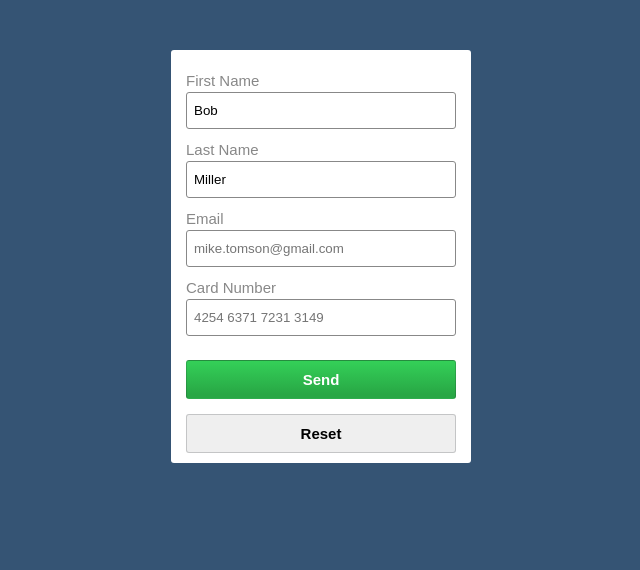
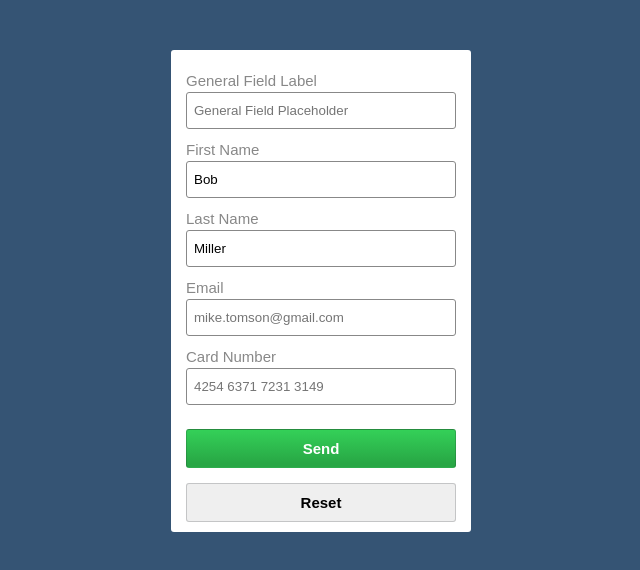
Before and after one commit to mrOrlando/redux-form-sample, a React (Create React App) app: page / in a window 1280 px wide. Shown: the top 570 px of the page, without its empty margins (319-959 px from the left). Built offline with nearby package versions, Linux system fonts and the light colour scheme.

Commit message:
Add synchronous validation.

```diff
--- a/src/ContactForm.js
+++ b/src/ContactForm.js
@@ -1,8 +1,6 @@
 import React from 'react';
 import { Field, reduxForm } from 'redux-form';
 
-const ContactForm = props => {
-  const { handleSubmit, reset } = props; // handleSubmit and reset - methods from redux-form
 const formatСardNumber = (value, name) => {
   if (value === undefined) {
     return '';
@@ -11,6 +9,7 @@ const ContactForm = props => {
   console.log('display', value); // del
   return value;
 };
+
 const normalizeСardNumber = (
   value,
   previousValue,
@@ -21,47 +20,105 @@ const ContactForm = props => {
   console.log('save in store', value); // del
   return value;
 };
+
+const validate = values => {
+  const errors = {};
+
+  if (!values.generalField) {
+    errors.generalField = 'Required';
+  }
+
+  if (!values.firstName) {
+    errors.firstName = 'Required';
+  }
+
+  if (!values.lastName) {
+    errors.lastName = 'Required';
+  }
+
+  if (!values.email) {
+    errors.email = 'Required';
+  } else if (!/^[A-Z0-9._%+-]+@[A-Z0-9.-]+\.[A-Z]{2,4}$/i.test(values.email)) {
+    errors.email = 'Invalid email address';
+  }
+
+  if (!values.cardNumber) {
+    errors.cardNumber = 'Required';
+  }
+
+  return errors;
+};
+
+const warn = values => {
+  const warnings = {};
+
+  if (values.cardNumber && values.cardNumber.length !== 16) {
+    warnings.cardNumber = 'Count numbers must have 16';
+  }
+
+  return warnings;
+};
+
+const renderField = ({
+  id,
+  input,
+  label,
+  placeholder,
+  meta: { touched, error, warning },
+}) => {
+  return (
+    <div>
+      <label htmlFor={id}>{label}</label>
+      <input id={id} {...input} placeholder={placeholder} />
+      {touched &&
+        ((error && <span className="error">{error}</span>) ||
+          (warning && <span className="warning">{warning}</span>))}
+    </div>
+  );
+};
+
+const ContactForm = props => {
+  // handleSubmit and reset - methods from redux-form
+  const { handleSubmit, reset } = props;
   return (
     <form onSubmit={handleSubmit} className="contact-form">
-      <div>
-        <label htmlFor="firstName">First Name</label>
+      <Field
+        id="generalField"
+        name="generalField"
+        component={renderField}
+        label="General Field Label"
+        placeholder="General Field Placeholder"
+      />
       <Field
         id="firstName"
         name="firstName"
-          component="input"
+        component={renderField}
+        label="First Name"
         placeholder="Mike"
       />
-      </div>
-      <div>
-        <label htmlFor="lastName">Last Name</label>
       <Field
         id="lastName"
         name="lastName"
-          component="input"
+        component={renderField}
+        label="Last Name"
         placeholder="Tomson"
       />
-      </div>
-      <div>
-        <label htmlFor="email">Email</label>
       <Field
         id="email"
         name="email"
-          component="input"
+        component={renderField}
+        label="Email"
         placeholder="mike.tomson@gmail.com"
       />
-      </div>
-      <div>
-        <label htmlFor="cardNumber">Card Number</label>
       <Field
         id="cardNumber"
         name="cardNumber"
-          component="input"
+        component={renderField}
+        label="Card Number"
+        placeholder="4254 6371 7231 3149"
         format={formatСardNumber}
         normalize={normalizeСardNumber}
-          maxLength="20"
-          placeholder="4254 6371 7231 3149"
       />
-      </div>
       <div>
         <button type="submit" className="button success">
           Send
@@ -75,6 +132,6 @@ const ContactForm = props => {
 };
 
 // create new, "configured" function (unique name for form)
-const createReduxForm = reduxForm({ form: 'contact' });
+const createReduxForm = reduxForm({ form: 'contact', validate, warn });
 
 export default createReduxForm(ContactForm);
--- a/src/index.css
+++ b/src/index.css
@@ -8,6 +8,16 @@ body {
   font-family: sans-serif;
   font-size: 15px;
   background-color: #355474;
+}
+
+.error {
+  font-size: 13px;
+  color: red;
+}
+
+.warning {
+  font-size: 13px;
+  color: orange;
 }
 
 .contact-form {
```
Lines whose indentation alone changed are shown as unchanged.
